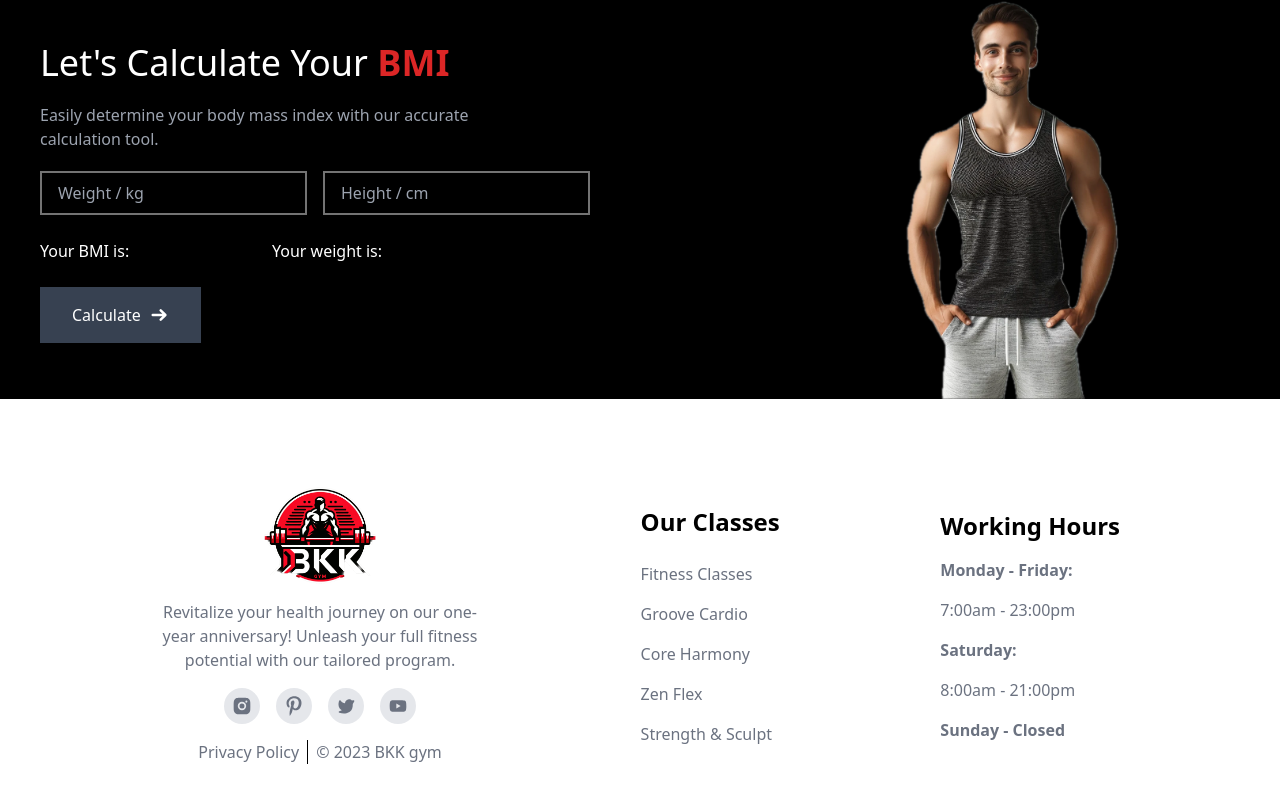
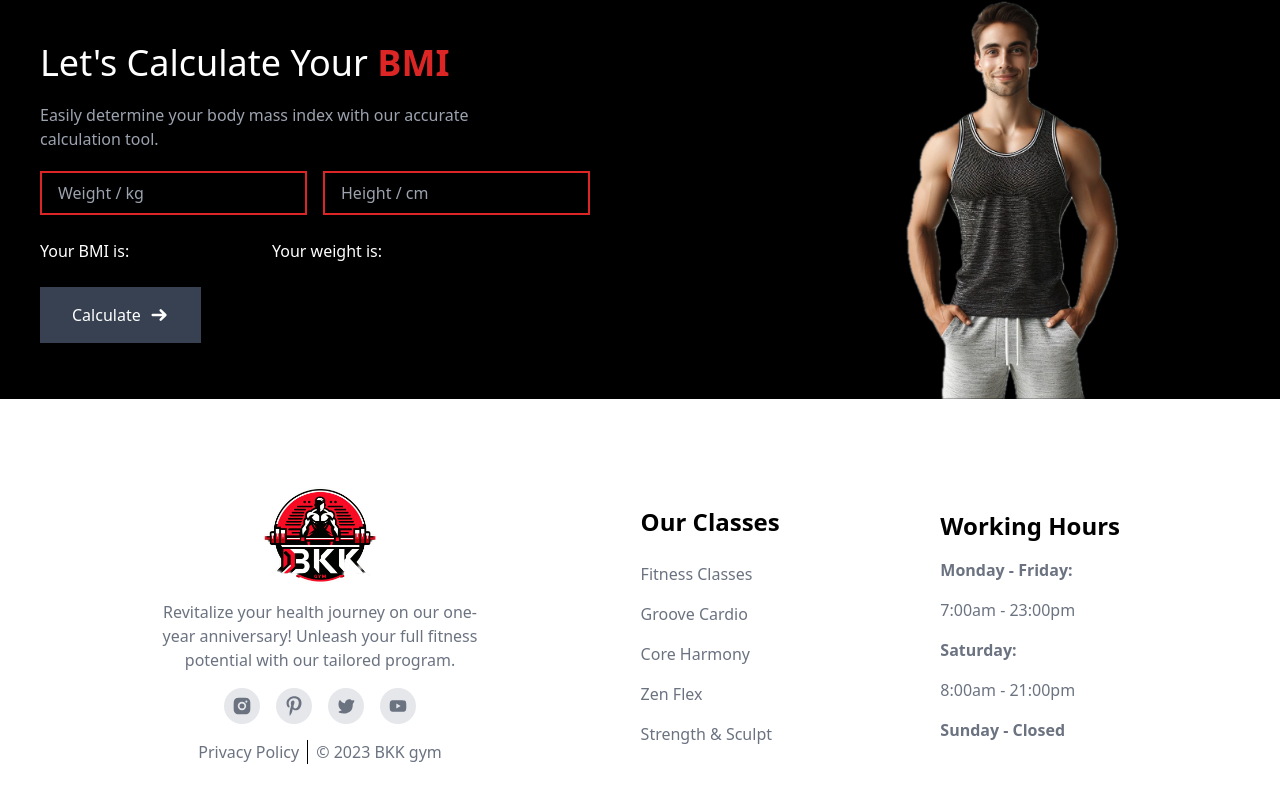
Before and after one commit to OnigiriKing/new-project, a React (Create React App) app: page / in a window 1280 px wide. Shown: the part 5098-5898 px from the top of the page. Built offline with nearby package versions, Linux system fonts and the light colour scheme.

Commit message:
Bug fixed IBM

```diff
--- a/src/components/homeComp/Home.Calculator/Calculator.jsx
+++ b/src/components/homeComp/Home.Calculator/Calculator.jsx
@@ -27,30 +27,43 @@ export default function Calculator() {
             <div class="flex gap-4">
               <input
                 placeholder="Weight / kg"
-                class="px-4 py-2 bg-black border-neutral-500 border-2"
+                class={`px-4 py-2 bg-black border-neutral-500 border-2 ${
+                  /[a-zA-Z]/.test(weight) ? "border-red-600" : ""
+                }`}
                 value={weight}
                 onChange={(e) => setWeight(e.target.value)}
               ></input>
               <input
                 placeholder="Height / cm"
-                class="px-4 py-2 bg-black border-neutral-500 border-2"
+                class={`px-4 py-2 bg-black border-neutral-500 border-2 ${
+                  /[a-zA-Z]/.test(height) ? "border-red-600" : ""
+                }`}
                 value={height}
                 onChange={(e) => setHeight(e.target.value)}
               ></input>
             </div>
             <div class="flex gap-4">
               <div class="w-[50%] flex">
-                <h4>Your BMI is: </h4>
-                <b>{bodyIndex.bmi}</b>
+                <h4>
+                  Your BMI is: <b>{bodyIndex.bmi}</b>
+                </h4>
               </div>
               <div class="w-[50%] flex">
-                <h4>Your weight is: </h4>
-                <b>{bodyIndex.weight}</b>
+                <h4>
+                  Your weight is: <b>{bodyIndex.weight}</b>
+                </h4>
               </div>
             </div>
             <button
               class="self-start font-medium text-white bg-gray-700 px-8 py-4 group hover:bg-red-600 duration-500 flex items-center gap-2 justify-center w-fit"
-              onClick={() => dispatch(calculate(weight, height))}
+              onClick={() =>
+                dispatch(
+                  calculate({
+                    weight: parseInt(weight),
+                    height: parseInt(height),
+                  })
+                )
+              }
             >
               Calculate {allSvg(20).arrow}
             </button>
--- a/src/features/Redux/reducers/indexSlice.js
+++ b/src/features/Redux/reducers/indexSlice.js
@@ -11,12 +11,12 @@ const indexSlice = createSlice({
   reducers: {
     calculate: (state, action) => {
       const { weight, height } = action.payload;
-      const bmi = weight / (height / 100) ** 2;
+      const bmi = parseInt(weight / (height / 100) ** 2);
       let status = "Invalid BMI";
       if (bmi < 18.5) {
          status = "Underweight";
       } else if (bmi >= 18.5 && bmi <= 24.9) {
-         status = "Healthy Weight";
+         status = "Normal";
       } else if (bmi >= 25.0 && bmi <= 29.9) {
          status = "Overweight";
       } else if (bmi >= 30.0) {
```
Also changed, not shown: src/dist/style.css.
